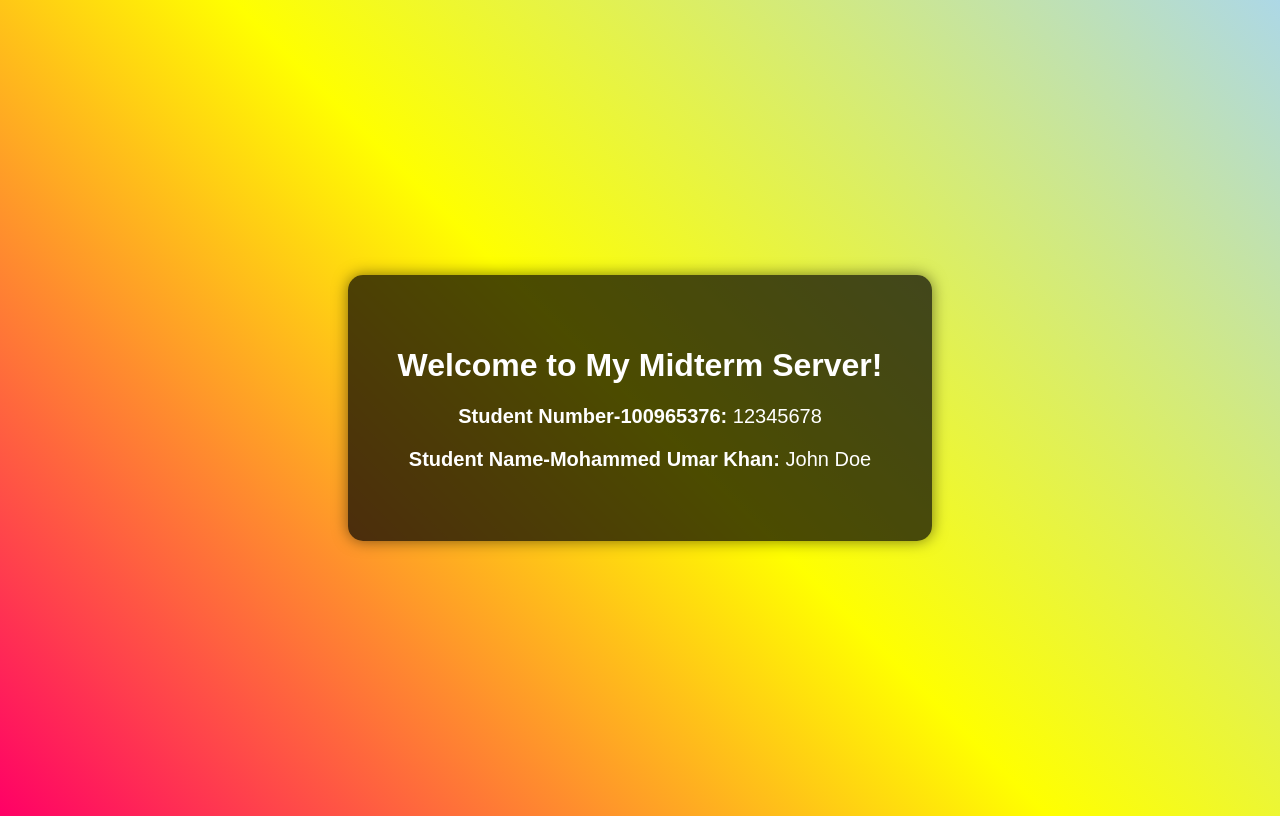
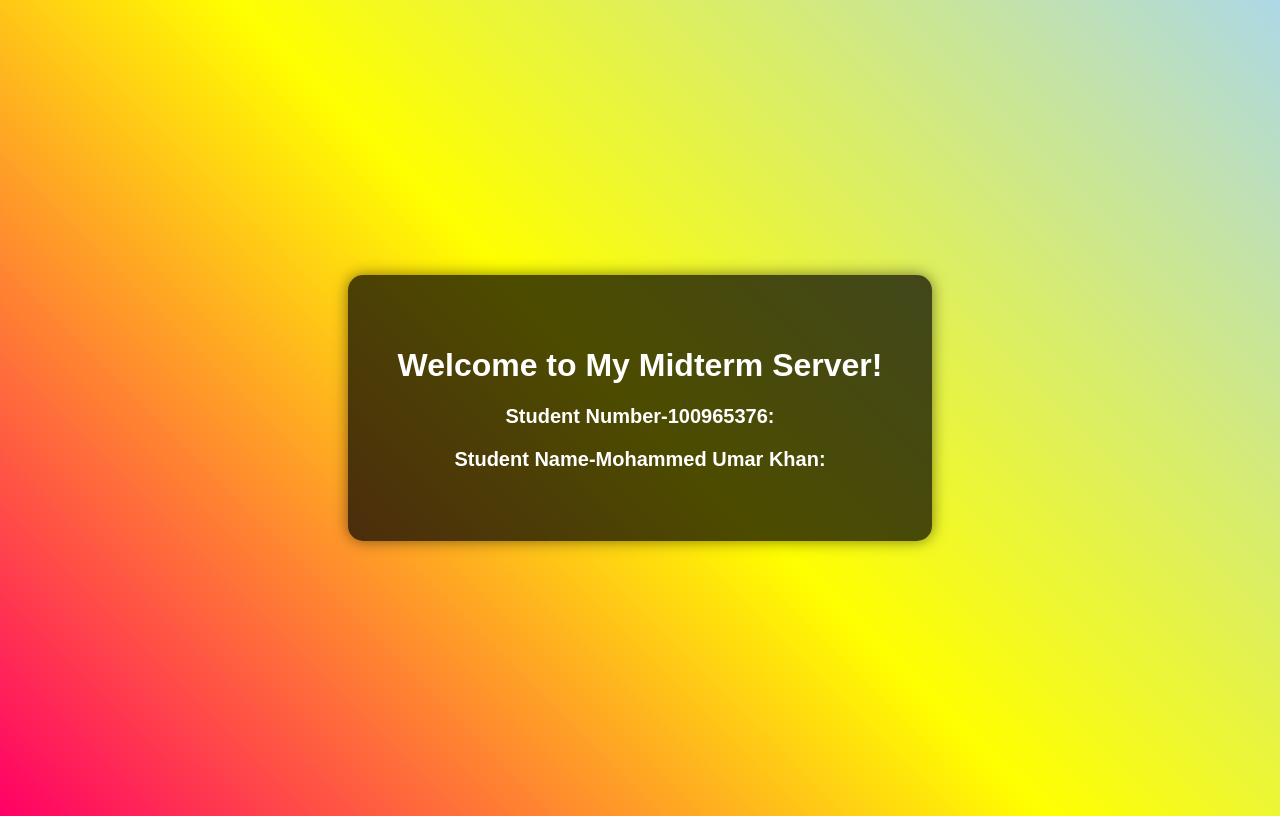
Before and after one commit to Draco0091/Umar_Midterm, a plain HTML site: page index.html in a window 1280 px wide. Drawn offline with Linux system fonts and the light colour scheme.

Commit message:
Update index.html

```diff
--- a/index.html
+++ b/index.html
@@ -32,8 +32,8 @@
 <body>
     <div class="container">
         <h1>Welcome to My Midterm Server!</h1>
-        <p><strong>Student Number-100965376:</strong> 12345678</p>
-        <p><strong>Student Name-Mohammed Umar Khan:</strong> John Doe</p>
+        <p><strong>Student Number-100965376:</strong> </p>
+        <p><strong>Student Name-Mohammed Umar Khan:</strong> </p>
     </div>
 </body>
 </html>
```
